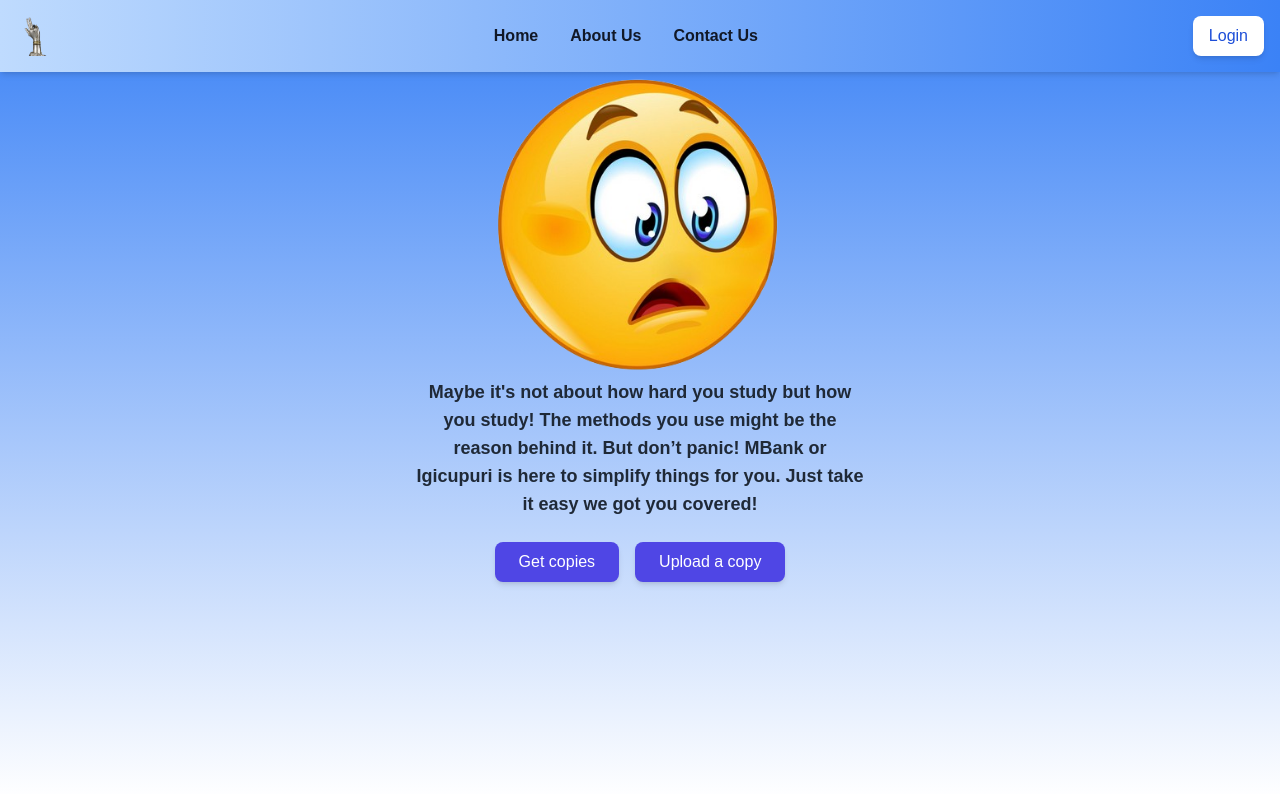
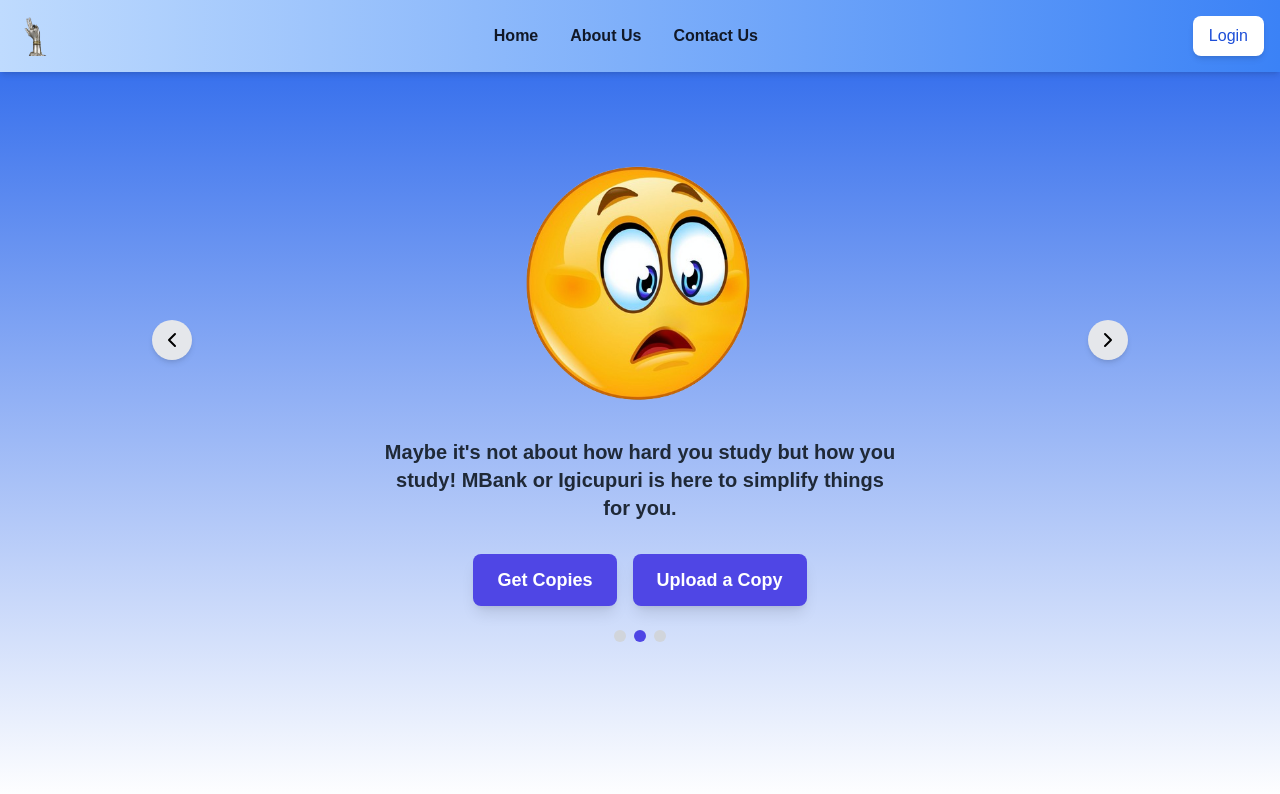
Before and after one commit to Mr-Ndi/MBank, a Next.js app in the folder frontside/: page / in a window 1280 px wide. Shown: the top 794 px of the page. Built offline with nearby package versions, Linux system fonts and the light colour scheme.

Commit message:
Sample cool home page

```diff
--- a/frontside/app/components/NavBar.tsx
+++ b/frontside/app/components/NavBar.tsx
@@ -1,16 +1,16 @@
 "use client";
 import { useState } from "react";
-import { useRouter } from "next/navigation"; // Import useRouter
+import { useRouter } from "next/navigation";
 import Link from "next/link";
 import { Menu, X } from "lucide-react";
 
 const Navbar = () => {
   const [isOpen, setIsOpen] = useState(false);
-  const router = useRouter(); // Initialize router
+  const router = useRouter();
 
   const handleLoginClick = () => {
-    setIsOpen(false); // Close the mobile menu (if open)
-    router.push("/login"); // Navigate to the login page
+    setIsOpen(false);
+    router.push("/login");
   };
 
   return (
--- a/frontside/app/home/pages.tsx
+++ b/frontside/app/home/pages.tsx
@@ -2,90 +2,97 @@
 import { useState, useEffect } from "react";
 import { motion } from "framer-motion";
 import Link from "next/link";
+import { ChevronLeft, ChevronRight } from "lucide-react";
 
-const Home = () => {
 const slides = [
   {
-      text: "Have you ever given your best, studied day and night, only to find yourself struggling with marks? Do you feel like no matter how much effort you put in, you're still stuck at the lower level? You're not alone!",
+    text: "Have you ever given your best, studied day and night, only to find yourself struggling with marks? You're not alone!",
     img: "/emoji1.png",
     position: "left"
   },
   {
-      text: "Maybe it's not about how hard you study but how you study! The methods you use might be the reason behind it. But don’t panic! MBank or Igicupuri is here to simplify things for you. Just take it easy we got you covered!",
+    text: "Maybe it's not about how hard you study but how you study! MBank or Igicupuri is here to simplify things for you.",
     img: "/emoji2.png",
     position: "center"
   },
   {
-      text: "Success is simpler than you think! With MBank, all you have to do is browse through past copies, ensuring you stay on track while revising. Just click ‘Get Copies’ to access materials. And remember, sharing is caring! Click 'Upload' to help others too!",
+    text: "Success is simpler than you think! Browse through past copies, stay on track, and share with others too!",
     img: "/emoji3.png",
     position: "right"
   }
 ];
 
+export default function Home() {
   const [currentSlide, setCurrentSlide] = useState(0);
 
   useEffect(() => {
     const interval = setInterval(() => {
-      setCurrentSlide((prevSlide) => (prevSlide + 1) % slides.length);
+      setCurrentSlide((prev) => (prev + 1) % slides.length);
     }, 5000);
-
     return () => clearInterval(interval);
   }, []);
 
+  const prevSlide = () => setCurrentSlide((prev) => (prev - 1 + slides.length) % slides.length);
+  const nextSlide = () => setCurrentSlide((prev) => (prev + 1) % slides.length);
+
   return (
-    <div className="w-full h-screen bg-gradient-to-b from-blue-500 to-white flex flex-col justify-center items-center px-10">
+    <div className="w-full min-h-screen bg-gradient-to-b from-blue-600 to-white flex flex-col items-center justify-center px-6 py-12">
       {/* Main Content */}
-      <div className="relative flex flex-col items-center w-full max-w-5xl">
-        {/* Center Image - Move Above Message */}
-        {slides[currentSlide].position === "center" && (
-          <img
+      <div className="relative flex flex-col items-center w-full max-w-5xl text-center">
+        {/* Slide Image */}
+        <motion.img
+          key={currentSlide}
           src={slides[currentSlide].img}
-            alt="Emoji"
-            className="w-80 h-80 object-contain absolute top-[-150px] left-1/2 -translate-x-1/2 z-10"
+          alt="Slide image"
+          className="w-64 h-64 object-contain mb-6"
+          initial={{ opacity: 0, scale: 0.8 }}
+          animate={{ opacity: 1, scale: 1 }}
+          exit={{ opacity: 0, scale: 0.8 }}
+          transition={{ duration: 0.5 }}
         />
-        )}
 
-        {/* Message Box - Add margin to push it down */}
-        <motion.div
-          key={currentSlide}
-          initial={{ opacity: 0, x: 50 }}
-          animate={{ opacity: 1, x: 0 }}
-          exit={{ opacity: 0, x: -50 }}
-          className="text-lg font-semibold text-gray-800 text-center max-w-md mt-40"
+        {/* Slide Text */}
+        <motion.p
+          key={currentSlide + "_text"}
+          className="text-xl font-semibold text-gray-800 max-w-lg"
+          initial={{ opacity: 0, y: 10 }}
+          animate={{ opacity: 1, y: 0 }}
+          exit={{ opacity: 0, y: -10 }}
+          transition={{ duration: 0.5 }}
         >
           {slides[currentSlide].text}
-        </motion.div>
+        </motion.p>
 
-        {/* Left Image */}
-        {slides[currentSlide].position === "left" && (
-          <img
-            src={slides[currentSlide].img}
-            alt="Emoji"
-            className="w-80 h-80 object-contain absolute left-10 -ml-24"
-          />
-        )}
-
-        {/* Right Image */}
-        {slides[currentSlide].position === "right" && (
-          <img
-            src={slides[currentSlide].img}
-            alt="Emoji"
-            className="w-80 h-80 object-contain absolute right-10 -mr-24"
-          />
-        )}
+        {/* Navigation Arrows */}
+        <div className="absolute inset-0 flex justify-between items-center w-full px-6">
+          <button onClick={prevSlide} className="bg-gray-200 p-2 rounded-full shadow-md hover:bg-gray-300 transition">
+            <ChevronLeft size={24} />
+          </button>
+          <button onClick={nextSlide} className="bg-gray-200 p-2 rounded-full shadow-md hover:bg-gray-300 transition">
+            <ChevronRight size={24} />
+          </button>
+        </div>
       </div>
 
-      {/* Buttons */}
-      <div className="mt-6 flex space-x-4">
+      {/* Call to Actions */}
+      <div className="mt-8 flex space-x-4">
         <Link href="/browse">
-          <p className="bg-indigo-600 text-white py-2 px-6 rounded-lg shadow-md cursor-pointer">Get copies</p>
+          <p className="bg-indigo-600 text-white py-3 px-6 rounded-lg shadow-lg text-lg font-semibold hover:bg-indigo-700 transition cursor-pointer">Get Copies</p>
         </Link>
         <Link href="/uploading">
-          <p className="bg-indigo-600 text-white py-2 px-6 rounded-lg shadow-md cursor-pointer">Upload a copy</p>
+          <p className="bg-indigo-600 text-white py-3 px-6 rounded-lg shadow-lg text-lg font-semibold hover:bg-indigo-700 transition cursor-pointer">Upload a Copy</p>
         </Link>
+      </div>
+
+      {/* Slide Indicators */}
+      <div className="flex space-x-2 mt-6">
+        {slides.map((_, index) => (
+          <div
+            key={index}
+            className={`w-3 h-3 rounded-full ${currentSlide === index ? "bg-indigo-600" : "bg-gray-300"}`}
+          ></div>
+        ))}
       </div>
     </div>
   );
-};
-
-export default Home;
+}
```
Lines whose indentation alone changed are shown as unchanged.
